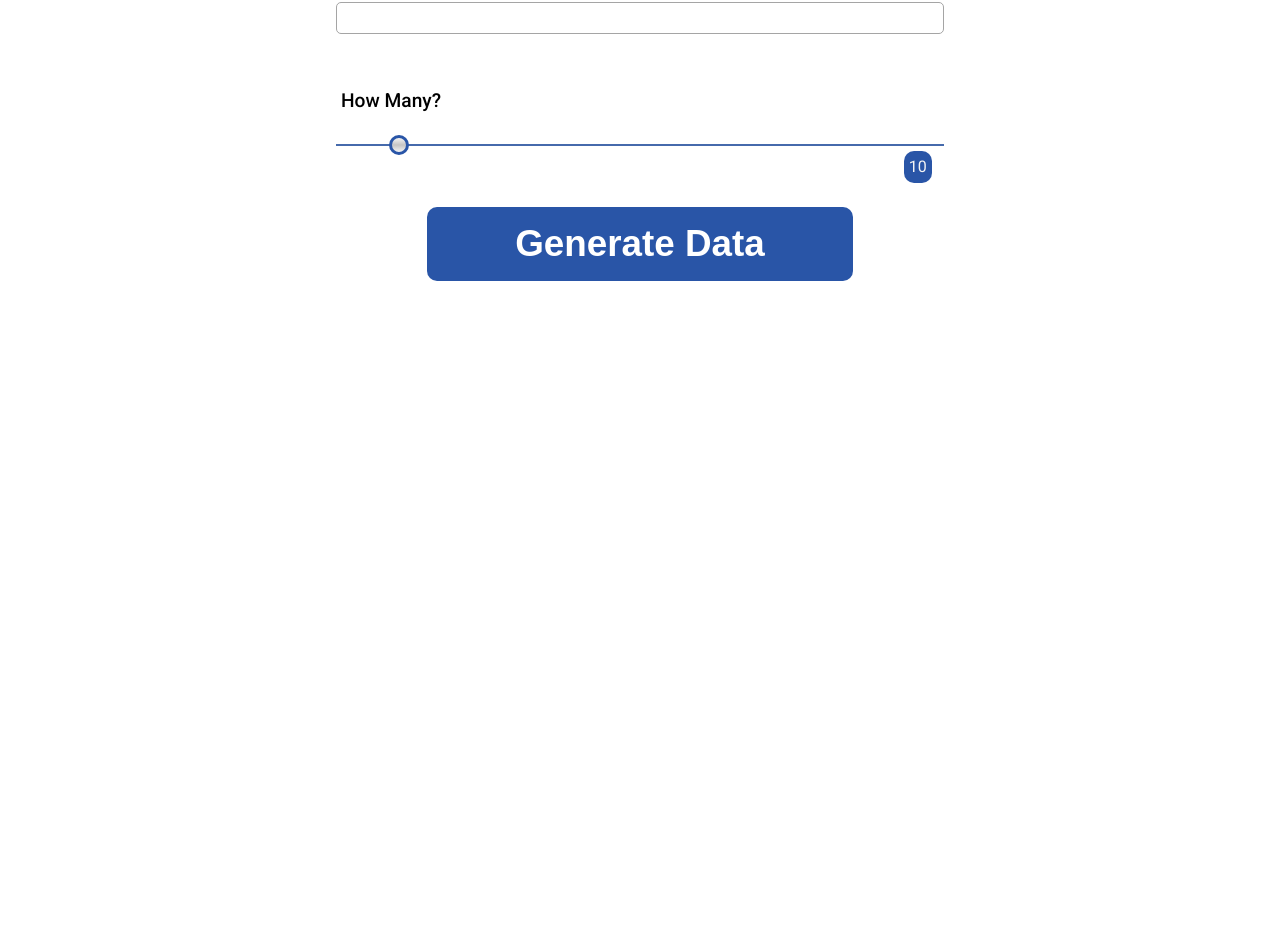
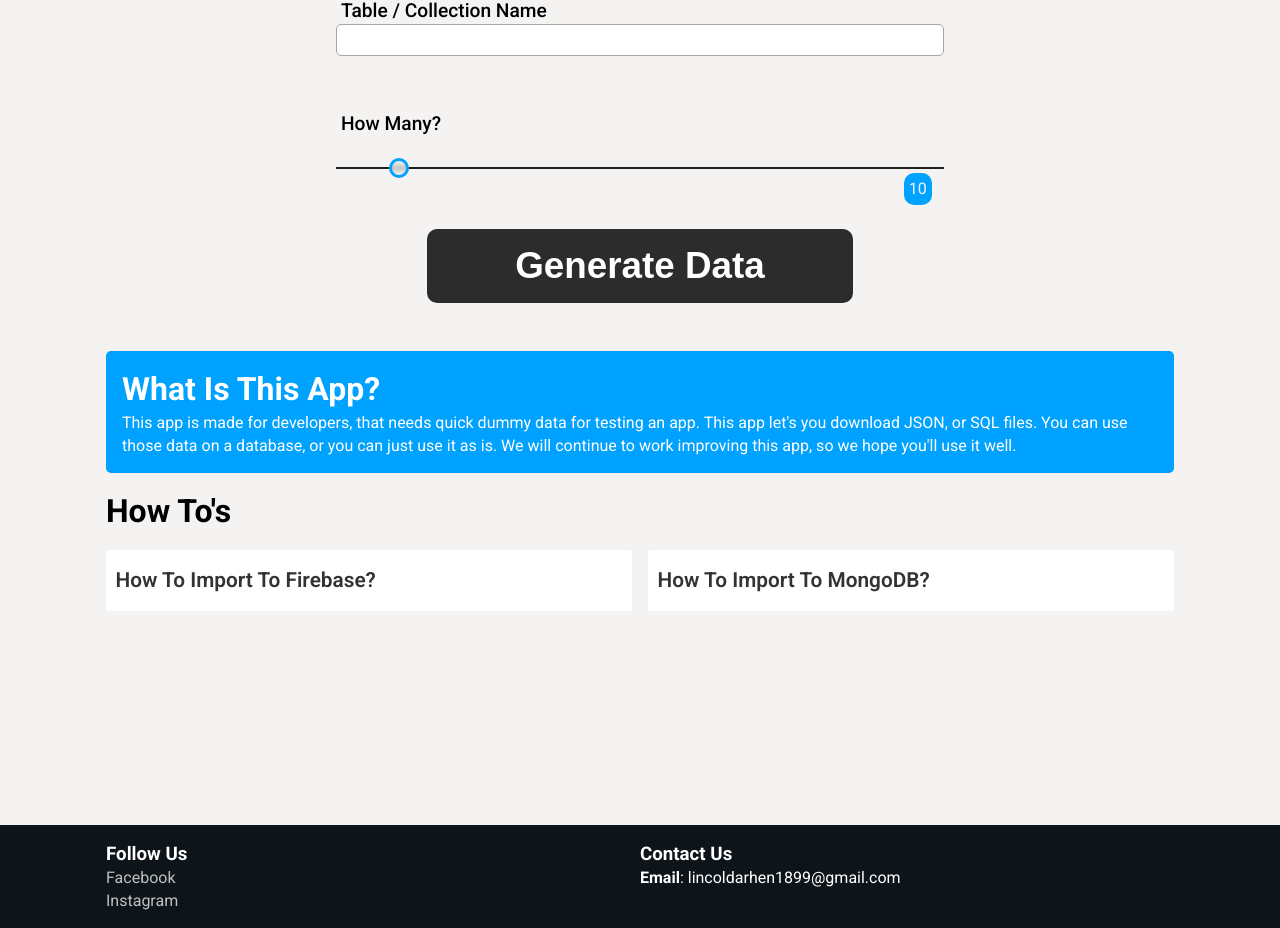
Before and after one commit to rhen99/QuickDataGrab, a Vue app: page / in a window 1280 px wide. Shown: the part 315-1243 px from the top of the page. Before the commit the page ends 861 px from the top, so only its background shows below. Built offline with nearby package versions, Linux system fonts and the light colour scheme.

Commit message:
complete functionality

```diff
--- a/src/App.vue
+++ b/src/App.vue
@@ -3,18 +3,27 @@
     <Navbar />
     <div class="main-area">
       <Inputs />
+      <About />
+      <Tutorials />
     </div>
+    <Footer />
   </div>
 </template>
 
 <script>
 import Navbar from "./components/layouts/Navbar";
 import Inputs from "./components/Inputs";
+import About from "./components/About";
+import Tutorials from "./components/Tutorials";
+import Footer from "./components/Footer";
 export default {
   name: "app",
   components: {
     Navbar,
-    Inputs
+    Inputs,
+    About,
+    Tutorials,
+    Footer
   },
   data() {
     return {
@@ -35,11 +44,14 @@ html,
 body {
   font-family: "Roboto", sans-serif;
   line-height: 1.4;
-  background-color: #fff;
+  background-color: #f5f2f2;
 }
 .d-flex {
   display: flex;
   width: 100%;
+}
+.d-grid {
+  display: grid;
 }
 .container {
   width: 1100px;
@@ -47,6 +59,6 @@ body {
   padding: 0 1rem;
 }
 .main-area {
-  height: 100vh;
+  min-height: 100vh;
 }
 </style>
--- /dev/null
+++ b/src/components/About.vue
@@ -0,0 +1,25 @@
+<template>
+  <div class="about" id="about">
+    <div class="container">
+      <div class="card">
+        <h1>What Is This App?</h1>
+        <div class="desc">
+          <p>This app is made for developers, that needs quick dummy data for testing an app. This app let's you download JSON, or SQL files. You can use those data on a database, or you can just use it as is. We will continue to work improving this app, so we hope you'll use it well.</p>
+        </div>
+      </div>
+    </div>
+  </div>
+</template>
+<script>
+export default {
+  name: "About"
+};
+</script>
+<style scoped>
+.card {
+  background-color: rgb(0, 162, 255);
+  color: #fff;
+  padding: 1rem;
+  border-radius: 5px;
+}
+</style>
--- /dev/null
+++ b/src/components/Footer.vue
@@ -0,0 +1,48 @@
+<template>
+  <footer class="footer">
+    <div class="container d-flex">
+      <div class="soc-med">
+        <h3>Follow Us</h3>
+        <ul>
+          <li>
+            <a href="https://www.facebook.com/lagsdevs99/" target="_blank">Facebook</a>
+          </li>
+          <li>
+            <a href="https://www.instagram.com/lagsdevs/" target="_blank">Instagram</a>
+          </li>
+        </ul>
+      </div>
+      <div class="contact-us">
+        <h3>Contact Us</h3>
+        <ul>
+          <li>
+            <strong>Email</strong>: lincoldarhen1899@gmail.com
+          </li>
+        </ul>
+      </div>
+    </div>
+  </footer>
+</template>
+<script>
+export default {};
+</script>
+<style scoped>
+ul {
+  list-style: none;
+}
+.footer {
+  background-color: rgb(14, 21, 26);
+  color: #fff;
+  padding: 1rem;
+}
+.footer div {
+  flex: 1;
+}
+a {
+  text-decoration: none;
+  color: rgb(192, 192, 192);
+}
+a:hover {
+  text-decoration: underline;
+}
+</style>
--- a/src/components/Inputs.vue
+++ b/src/components/Inputs.vue
@@ -1,13 +1,15 @@
 <template>
   <div class="inputs">
     <h1>Get Data Very Quickly</h1>
+    <p class="sub-title">All these data are for testing only.</p>
     <div class="fields d-flex">
       <div v-if="errors.catch !== ''" class="error_flash">
         <p>{{errors.catch}}</p>
       </div>
       <div class="input-field">
         <div name="data_type" class="select">
-          <p @click="drop">
+          <p @click="drop" :class="{'select-focus': dropped}">
+            <i :class="[icon]"></i>
             {{dropDownCurrent}}
             <i
               class="fas icon"
@@ -15,10 +17,15 @@
             ></i>
           </p>
           <div class="options" :class="{'droplist': dropped}">
-            <a href="#" @click="select" data-type="users">Users</a>
-            <a href="#" @click="select" data-type="todos">Todos</a>
-            <a href="#" @click="select" data-type="posts">Posts</a>
-            <a href="#" @click="select" data-type="business">Businesses</a>
+            <a href="#" @click="select" data-type="users">
+              <i class="fas fa-user fa-1x"></i> Users
+            </a>
+            <a href="#" @click="select" data-type="todos">
+              <i class="fas fa-list-ol fa-1x"></i> Todos
+            </a>
+            <a href="#" @click="select" data-type="posts">
+              <i class="far fa-newspaper fa-1x"></i> Posts
+            </a>
           </div>
         </div>
         <span>{{errors.no_type}}</span>
@@ -63,7 +70,8 @@ export default {
       dropDownCurrent: "Select the Data You Want Here...",
       gotData: false,
       data: [],
-      db_name: ""
+      db_name: "",
+      icon: ""
     };
   },
   methods: {
@@ -101,7 +109,8 @@ export default {
 
     select(e) {
       e.preventDefault();
-      this.dropDownCurrent = e.target.innerHTML;
+      this.dropDownCurrent = e.target.innerText;
+      this.icon = e.target.childNodes[0].classList.value;
       this.chosenData = e.target.dataset["type"];
       this.dropped = false;
     },
@@ -218,6 +227,9 @@ h1 {
   text-align: center;
   font-size: 1.7rem;
 }
+.sub-title {
+  text-align: center;
+}
 .fields {
   margin-top: 2rem;
   flex-direction: column;
@@ -251,7 +263,7 @@ input[type="range"] {
   max-height: 500px;
   overflow: hidden;
   border-radius: 10px;
-  color: rgb(41, 85, 167);
+  color: rgb(37, 37, 37);
 }
 .select p {
   padding: 1rem;
@@ -262,9 +274,14 @@ input[type="range"] {
   transition: all 300ms;
 }
 .select p:hover {
-  background-color: rgb(41, 85, 167);
+  background-color: rgb(32, 32, 32);
   color: #fff;
 }
+.select-focus {
+  background-color: rgb(32, 32, 32);
+  color: #fff;
+}
+
 .icon {
   position: absolute;
   right: 3%;
@@ -281,11 +298,10 @@ a {
   display: block;
   padding: 1rem;
   text-decoration: none;
-  color: rgb(41, 85, 167);
-  transition: color 200ms;
+  color: rgb(32, 32, 32);
 }
 a:hover {
-  background-color: rgb(41, 85, 167);
+  background-color: rgb(0, 162, 255);
   color: #fff;
 }
 .slider {
@@ -293,7 +309,7 @@ a:hover {
   -webkit-appearance: none;
   -moz-appearance: none;
   height: 2px;
-  background-color: rgb(70, 106, 172);
+  background-color: rgb(32, 32, 32);
   position: relative;
   margin: 1.8rem 0;
 }
@@ -305,7 +321,7 @@ a:hover {
   width: 20px;
   background: linear-gradient(180deg, #f4f4f4, rgb(197, 196, 196), #f4f4f4);
   border-radius: 50%;
-  border: 3px solid rgb(41, 85, 167);
+  border: rgb(0, 162, 255) 3px solid;
 }
 
 .slider::-moz-range-thumb {
@@ -316,6 +332,7 @@ a:hover {
   width: 15px;
   background: linear-gradient(180deg, #f4f4f4, rgb(197, 196, 196));
   border-radius: 50%;
+  border: rgb(0, 162, 255) 3px solid;
 }
 .slider::-ms-thumb {
   appearance: none;
@@ -325,12 +342,13 @@ a:hover {
   width: 15px;
   background: linear-gradient(180deg, #f4f4f4, rgb(197, 196, 196));
   border-radius: 50%;
+  border: rgb(0, 162, 255) 3px solid;
 }
 .counter {
   position: absolute;
   bottom: 0;
   right: 2%;
-  background-color: rgb(41, 85, 167);
+  background-color: rgb(0, 162, 255);
   color: #f4f4f4;
   padding: 5px;
   border-radius: 10px;
@@ -373,7 +391,7 @@ a:hover {
   transition: transform 300ms;
 }
 .btn-block.generate {
-  background-color: rgb(41, 85, 167);
+  background-color: rgb(44, 44, 44);
   color: #fff;
 }
 .btn-block:active {
--- /dev/null
+++ b/src/components/Tutorials.vue
@@ -0,0 +1,50 @@
+<template>
+  <div class="tutorials">
+    <div class="container">
+      <h1>How To's</h1>
+      <div class="tutorials d-grid">
+        <div class="card">
+          <a
+            href="https://levelup.gitconnected.com/firebase-import-json-to-firestore-ed6a4adc2b57"
+            target="_blank"
+          >How To Import To Firebase?</a>
+        </div>
+        <div class="card">
+          <a
+            href="https://docs.mongodb.com/manual/reference/program/mongoimport/"
+            target="_blank"
+          >How To Import To MongoDB?</a>
+        </div>
+      </div>
+    </div>
+  </div>
+</template>
+<script>
+export default {
+  name: "Tutorials"
+};
+</script>
+<style scoped>
+.tutorials {
+  height: 40vh;
+  grid-template-columns: repeat(2, 1fr);
+  grid-template-rows: 50px;
+  grid-gap: 1rem;
+  margin: 1rem 0;
+}
+a {
+  background-color: #fff;
+  display: block;
+  padding: 1rem 0.6rem;
+  text-decoration: none;
+  color: #333;
+  font-size: 1.3rem;
+  font-weight: 600;
+  border-radius: 3px;
+  transition: all 300ms;
+}
+a:hover {
+  background-color: rgb(0, 162, 255);
+  color: #fff;
+}
+</style>
--- a/src/components/layouts/Navbar.vue
+++ b/src/components/layouts/Navbar.vue
@@ -1,7 +1,7 @@
 <template>
   <nav class="navbar">
     <div class="container d-flex">
-      <h1>JSOND Factory</h1>
+      <h1>Quick Data Grab</h1>
     </div>
   </nav>
 </template>
@@ -14,7 +14,7 @@ export default {
 
 <style scoped>
 .navbar {
-  background-color: rgb(41, 85, 167);
+  background-color: rgb(0, 162, 255);
   z-index: 10;
   box-shadow: 0 3px 5px rgba(94, 94, 94, 0.212);
   position: relative;
```
